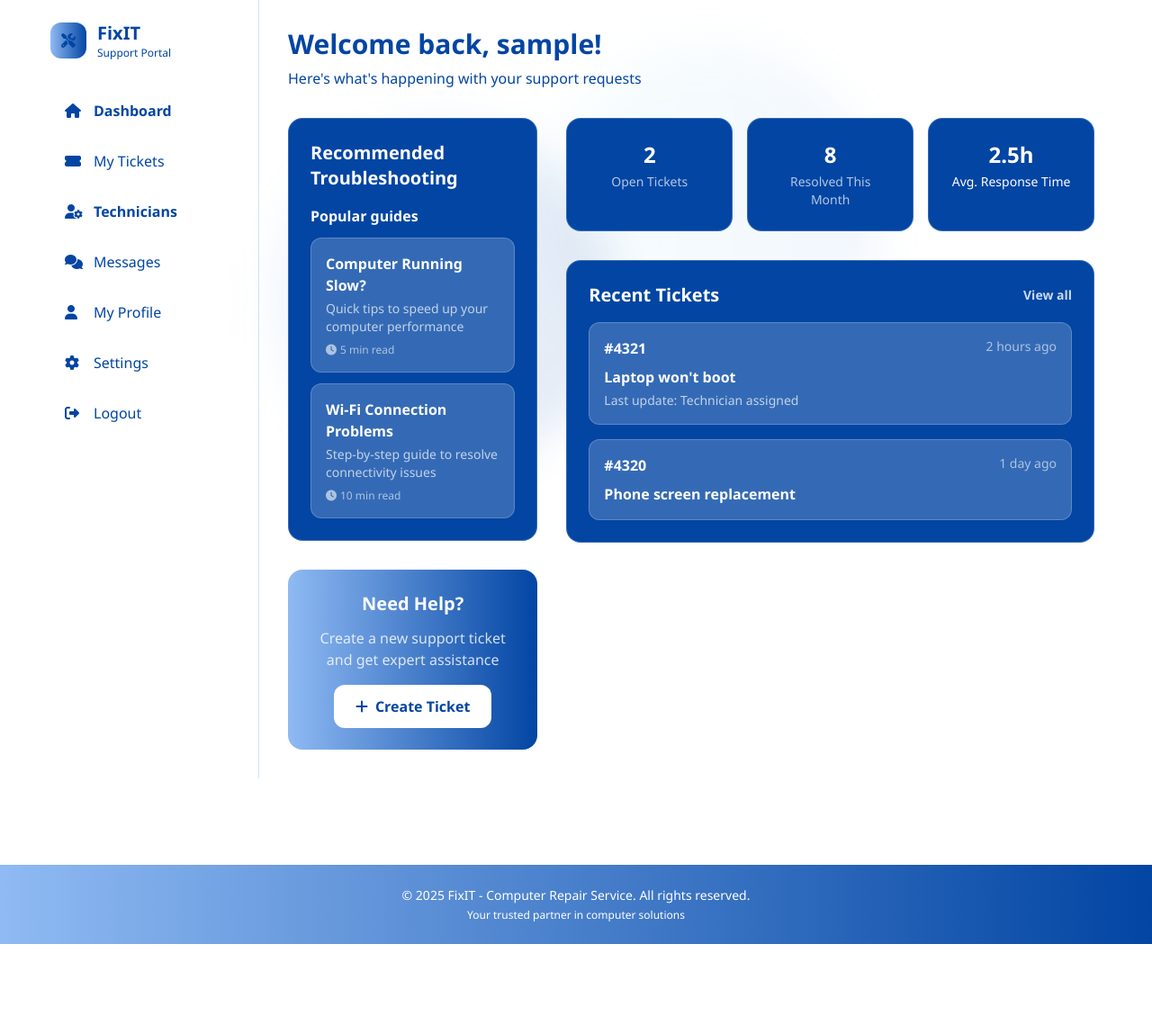
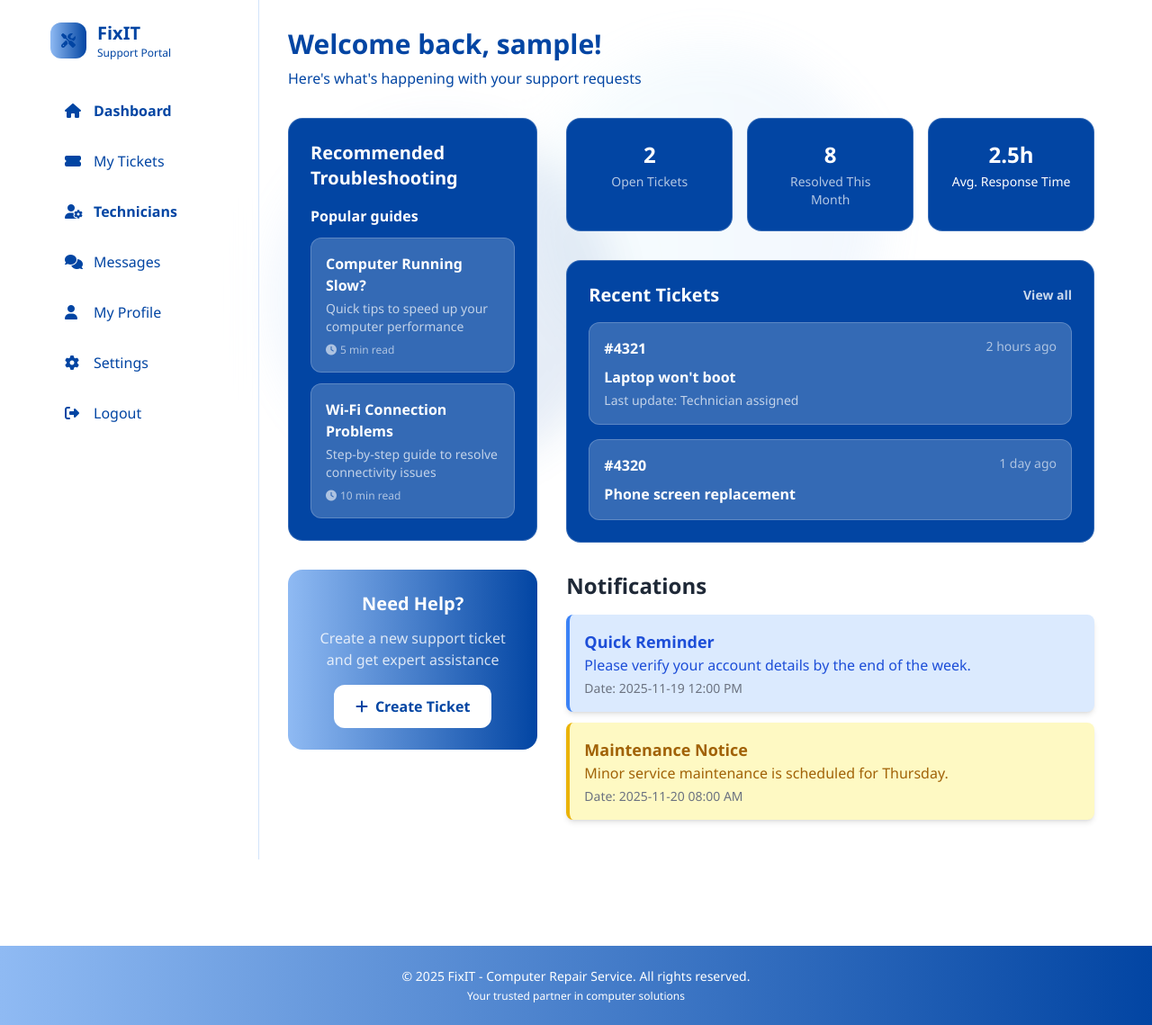
Before and after one commit to Real-mon/CSIT327-G7-FixIT, a Django app: page /accounts/user-dashboard/ in a window 1280 px wide. Shown: the part 113-1252 px from the top of the page at 90% size. Before the commit the page ends 1162 px from the top, so only its background shows below. Run offline with Django 5.2, Linux system fonts and the light colour scheme; the visitor is signed in with stand-in values (Sample User, id 1); some libraries are stand-ins or nearby versions.

Commit message:
feat: added frontend and backend for user notifications

```diff
--- a/accounts/models.py
+++ b/accounts/models.py
@@ -189,3 +189,21 @@ class CreateTicket(models.Model):
 
     def __str__(self):
         return f"Ticket {self.id}: {self.title}"
+
+
+from django.db import models
+from django.contrib.auth.models import User
+
+class Notification(models.Model):
+    recipient = models.ForeignKey(User, on_delete=models.CASCADE, related_name='notifications')
+    sender = models.ForeignKey(User, on_delete=models.CASCADE, related_name='sent_notifications', null=True, blank=True)
+    ticket = models.ForeignKey('CreateTicket', on_delete=models.CASCADE, null=True, blank=True)
+    message = models.TextField()  # e.g., "Technician replied to your ticket"
+    is_read = models.BooleanField(default=False)
+    created_at = models.DateTimeField(auto_now_add=True)
+
+    class Meta:
+        ordering = ['-created_at']
+
+    def __str__(self):
+        return f"Notification to {self.recipient.username}: {self.message}"
--- a/accounts/views.py
+++ b/accounts/views.py
@@ -49,10 +49,13 @@ def signup_view(request):
         form = UserSignUpForm(request.POST)
         if form.is_valid():
             user = form.save(commit=False)
-            # Set user type based on selection
+            user.save()  # Save the user first
+
+            # Create or update the UserProfile
+            profile, created = UserProfile.objects.get_or_create(user=user)
             if user_type == 'technician':
-                user.is_technician = True
-            user.save()
+                profile.is_technician = True
+            profile.save()
 
             # Log the user in after successful registration
             login(request, user)
@@ -716,16 +719,13 @@ def change_password_view(request):
     # GET request - show the form
     return render(request, 'accounts/change_password.html')
 
-
-# Helper function to redirect users to correct dashboard
 def redirect_to_correct_dashboard(user):
-    """
-    Redirect user to appropriate dashboard based on their role
-    """
-    if hasattr(user, 'profile') and user.profile.is_technician:
+    if getattr(user, 'is_technician', False):  # checks user.is_technician
         return redirect('technician_dashboard')
     else:
         return redirect('user_dashboard')
+
+
 
 
 @login_required
@@ -1119,3 +1119,18 @@ def available_technicians(request):
     ]
 
     return render(request, 'accounts/available_technicians.html', {'technicians': technicians})
+
+
+from .utils import create_notification
+
+def respond_ticket(request, ticket_id):
+    ticket = CreateTicket.objects.get(id=ticket_id)
+    helper = request.user
+    response_message = request.POST.get('response')  # Or however you get the response
+
+    # Save response to your TicketResponse model or update ticket
+
+    # Create notification for the ticket owner
+    create_notification(ticket, helper, f"{helper.username} responded: {response_message}")
+
+    return redirect('ticket_detail', ticket_id=ticket.id)
--- a/templates/dashboard/user_dashboard.html
+++ b/templates/dashboard/user_dashboard.html
@@ -70,6 +70,10 @@
             </div>
 
             <div class="grid grid-cols-1 lg:grid-cols-3 gap-8">
+
+
+
+
                 <!-- Left Column - Troubleshooting & Create Ticket -->
                 <div class="space-y-8">
                     <!-- Recommended Troubleshooting -->
@@ -159,6 +163,25 @@
                             </div>
                         </div>
                     </div>
+
+
+            <!-- Notification -->
+            <div class="mb-6">
+    <h2 class="text-2xl font-bold text-gray-800 mb-4">Notifications</h2>
+
+    <div class="bg-blue-100 border-l-4 border-blue-500 text-blue-700 p-4 mb-3 rounded-lg shadow-md" role="alert">
+        <p class="font-bold text-lg">Quick Reminder</p>
+        <p class="text-base">Please verify your account details by the end of the week.</p>
+        <p class="text-sm text-gray-500 mt-1">Date: 2025-11-19 12:00 PM</p>
+    </div>
+
+    <div class="bg-yellow-100 border-l-4 border-yellow-500 text-yellow-700 p-4 mb-3 rounded-lg shadow-md" role="alert">
+        <p class="font-bold text-lg">Maintenance Notice</p>
+        <p class="text-base">Minor service maintenance is scheduled for Thursday.</p>
+        <p class="text-sm text-gray-500 mt-1">Date: 2025-11-20 08:00 AM</p>
+    </div>
+</div>
+
                 </div>
             </div>
         </div>
```
Also changed, not shown: accounts/utils.py (added, +10 -0 lines).
